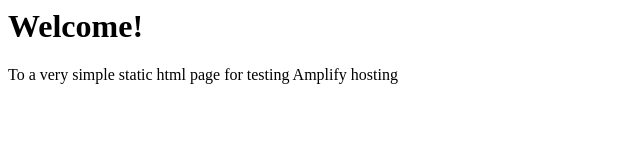
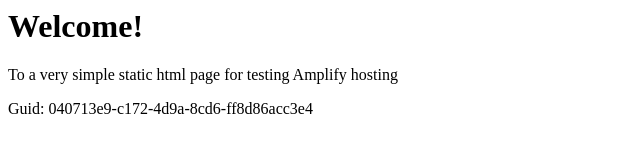
Before and after one commit to aws-aemilia-pdx/Github-PR-Commit-Integration-Test-DoNotTouch-Gith-OKSLNVO2-v1-beta-us-west-2, a website: page src/index.html in a window 1280 px wide. Shown: the whole page, without its empty margins (0-640 px from the left). Drawn offline with Linux system fonts and the light colour scheme.

Commit message:
commit from integ tests

```diff
--- a/src/index.html
+++ b/src/index.html
@@ -1,3 +1,5 @@
+
+
 <html lang="en">
 
 <head>
@@ -10,6 +12,6 @@
 <body>
     <h1>Welcome!</h1>
     <p>To a very simple static html page for testing Amplify hosting</p>
-</body>
+    <p>Guid: 040713e9-c172-4d9a-8cd6-ff8d86acc3e4</p></body>
 
 </html>
```
